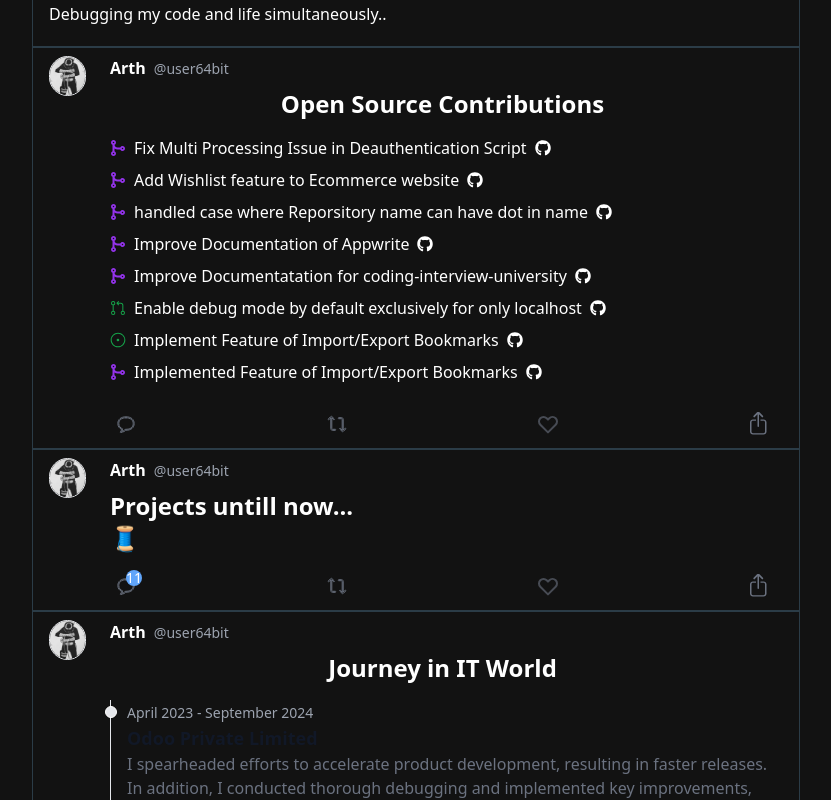
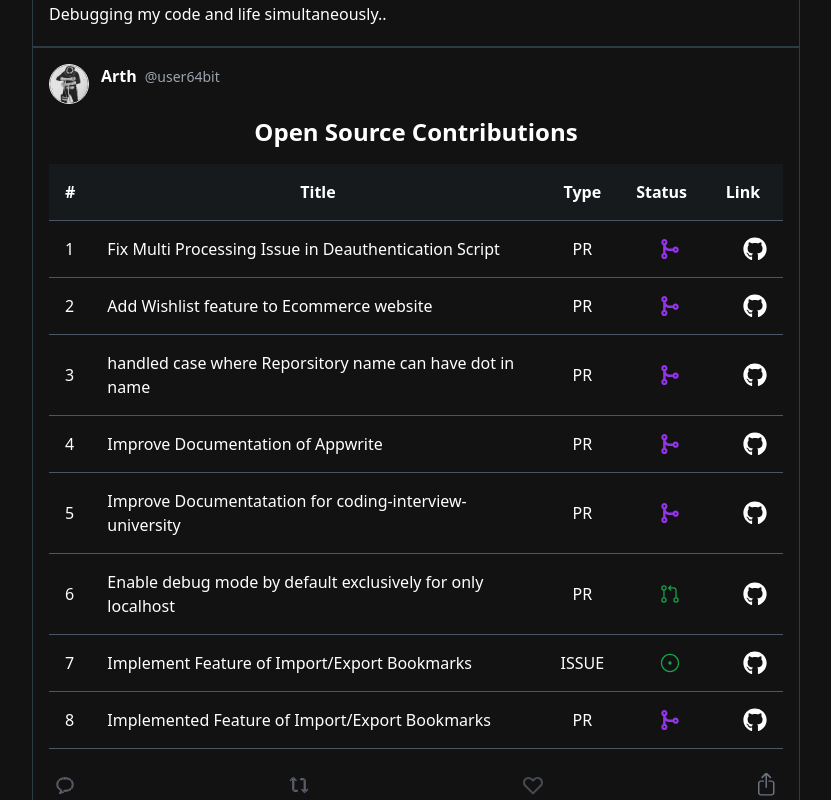
Before and after one commit to user-64bit/The-Tweetfolio, a React (Create React App) app: page / in a window 1280 px wide. Shown: the part 640-1440 px from the top of the page, without its empty margins (224-1055 px from the left). Built offline with nearby package versions, Linux system fonts and the light colour scheme.

Commit message:
modify contribution component and tweet component

```diff
--- a/src/components/engage/TwitterComment.js
+++ b/src/components/engage/TwitterComment.js
@@ -21,7 +21,7 @@ const CommentButton = ({ thread }) => {
     >
       {thread > 0 ? (
         <div className="absolute left-4 top-0">
-          <p className="flex h-2 w-2 items-center justify-center rounded-full text-sm p-2 text-white bg-blue-400">
+          <p className="flex h-2 w-2 items-center justify-center rounded-full text-sm p-[10px] text-white bg-blue-400">
             {thread}
           </p>
         </div>
--- a/src/components/tweets/Contributions.js
+++ b/src/components/tweets/Contributions.js
@@ -8,40 +8,80 @@ import { GoIssueClosed } from "react-icons/go"; // solved issue
 import { MdReportProblem } from "react-icons/md";
 
 const Contributions = () => {
+  const getStatusIcon = (status) => {
+    switch (status) {
+      case "merged":
+        return <FaCodeMerge className="text-purple-600 text-xl" />;
+      case "open":
+        return <GoGitPullRequest className="text-green-600 text-xl" />;
+      case "issued":
+        return <GoIssueOpened className="text-green-600 text-xl" />;
+      case "solved":
+        return <GoIssueClosed className="text-purple-600 text-xl" />;
+      default:
+        return <MdReportProblem className="text-red-400 text-xl" />;
+    }
+  };
+
   return (
-    <div>
-      <div>
+    <div className="w-full">
       <h3 className="text-2xl font-bold text-center pb-4">
         Open Source Contributions
       </h3>
-        <ul>
-          {ContributionData?.map((contribution) => (
-            <li key={contribution?.title} className="pb-2">
-              <div className="flex gap-x-2 items-center">
-                {contribution?.status === "merged" ? (
-                  <FaCodeMerge className="text-purple-600" />
-                ) : contribution?.status === "open" ? (
-                  <GoGitPullRequest className="text-green-600" />
-                ) : contribution?.status === "issued" ? (
-                  <GoIssueOpened className="text-green-600" />
-                ) : contribution?.status === "solved" ? (
-                  <GoIssueClosed className="text-purple-600" />
-                ) : (
-                  <MdReportProblem className="text-red-400" />
-                )}
-                {contribution?.title}
-                <a
-                  href={contribution?.link}
-                  target="_blank"
-                  className="hover:opacity-80"
-                  rel="noreferrer"
-                >
-                  <FaGithub />
+
+      {/* Desktop Table (hidden on mobile) */}
+      <div className="hidden md:block overflow-x-auto">
+        <table className="min-w-full border-[#2b3c47]">
+          <thead>
+            <tr className="bg-[#2b3c4730] text-white">
+              <th className="p-4 border-b border-gray-600">#</th>
+              <th className="p-4 border-b border-gray-600">Title</th>
+              <th className="p-4 border-b border-gray-600 text-center">Type</th>
+              <th className="p-4 border-b border-gray-600">Status</th>
+              <th className="p-4 border-b border-gray-600">Link</th>
+            </tr>
+          </thead>
+          <tbody>
+            {ContributionData.map((item, index) => (
+              <tr key={index}>
+                <td className="p-4 border-b border-gray-600">{index + 1}</td>
+                <td className="p-4 border-b border-gray-600">{item.title}</td>
+                <td className="p-4 border-b border-gray-600 uppercase text-center">
+                  {["issued", "solved"].includes(item.status) ? "Issue" : "PR"}
+                </td>
+                <td className="p-4 border-b border-gray-600 ps-10">
+                  {getStatusIcon(item.status)}
+                </td>
+                <td className="p-4 border-b border-gray-600 ps-10">
+                  <a href={item.link} target="_blank" rel="noopener noreferrer">
+                    <FaGithub className="text-white text-2xl" />
+                  </a>
+                </td>
+              </tr>
+            ))}
+          </tbody>
+        </table>
+      </div>
+
+      {/* Mobile Cards (shown only on mobile) */}
+      <div className="md:hidden space-y-4">
+        {ContributionData.map((item, index) => (
+          <div key={index} className="bg-[#2b3c4730] p-4 rounded-lg space-y-2">
+            <div className="flex justify-between items-center">
+              <span className="text-gray-400">#{index + 1}</span>
+              <a href={item.link} target="_blank" rel="noopener noreferrer">
+                <FaGithub className="text-white text-2xl" />
               </a>
             </div>
-            </li>
+            <h4 className="font-medium text-white">{item.title}</h4>
+            <div className="flex justify-between items-center text-sm">
+              <span className="text-gray-300 uppercase">
+                {["issued", "solved"].includes(item.status) ? "Issue" : "PR"}
+              </span>
+              <span>{getStatusIcon(item.status)}</span>
+            </div>
+          </div>
         ))}
-        </ul>
       </div>
     </div>
   );
--- a/src/components/tweets/Hobbies.js
+++ b/src/components/tweets/Hobbies.js
@@ -5,7 +5,7 @@ const Hobbies = () => {
   return (
     <div>
       <h3 className="text-2xl font-bold text-center pb-4">Hobbies</h3>
-      <ul>
+      <ul className="flex justify-between">
         {HobbiesData?.map((hobby) => [
           <li className="pb-1" key={hobby}>
             ⭐ {hobby}
--- a/src/components/tweets/Tweet.js
+++ b/src/components/tweets/Tweet.js
@@ -11,44 +11,53 @@ import ComponentDidnotLoad from "../utils/ComponentDidnotLoad";
 
 const Tweet = ({ TweetComponent, numberOfTweets }) => {
   return (
-    <div>
-      <div className="py-2 px-4 flex gap-x-4  border border-[#2b3c47] hover:bg-[#353333] hover:transition-all cursor-pointer">
-        {/* Avatar */}
-        <div className="">
+    <div className="w-full">
+      <div className="p-4 border border-[#2b3c47] md:hover:bg-[#35333360] transition-all cursor-pointer">
+        <div className="flex flex-col space-y-3">
+          {/* Header with Avatar and Names */}
+          <div className="flex items-start space-x-3">
+            <div className="flex-shrink-0 w-10 h-10">
               <img
-            alt="Avatar not found"
+                alt="Avatar"
                 src={PROFILE_IMAGE}
-            className="w-10 h-10 rounded-full object-cover border"
+                className="w-full h-full rounded-full object-cover border"
+                onError={(e) => {
+                  e.target.onerror = null;
+                  e.target.src = "https://via.placeholder.com/40";
+                }}
               />
             </div>
-        {/* Body */}
-        <div className="text-white w-full px-2">
-          {/* Display Name and User Name */}
-          <div>
-            <p>
-              <span className="me-2 font-bold">{DISPLAYNAME}</span>
-              <span className="font-light text-gray-400 text-sm cursor-pointer">
+            <div className="flex-1 min-w-0">
+              <p className="text-white">
+                <span className="font-bold">{DISPLAYNAME}</span>
+                <span className="ml-2 font-light text-gray-400 text-sm">
                   @{X_USERNAME}
                 </span>
               </p>
             </div>
-          <div className="py-2">
+          </div>
+
+          {/* Tweet Content */}
+          <div className="text-white w-full">
+            <div className="break-words">
               {TweetComponent ? TweetComponent : <ComponentDidnotLoad />}
             </div>
-          {/* Engage */}
-          <div className=" pt-2 flex justify-between">
-            <span className="">
+          </div>
+
+          {/* Engagement Buttons */}
+          <div className="flex justify-between items-center pt-2 max-w-full">
+            <div className="">
               <CommentButton thread={numberOfTweets} />
-            </span>
-            <span className="">
+            </div>
+            <div className="">
               <RetweetButton />
-            </span>
-            <span className="">
+            </div>
+            <div className="">
               <LikeButton />
-            </span>
-            <span className="">
+            </div>
+            <div className="">
               <ShareButton />
-            </span>
+            </div>
           </div>
         </div>
       </div>
```
Also changed, not shown: 1 other file (tests, documents, lock files or other folders). Lines whose indentation alone changed are shown as unchanged.
